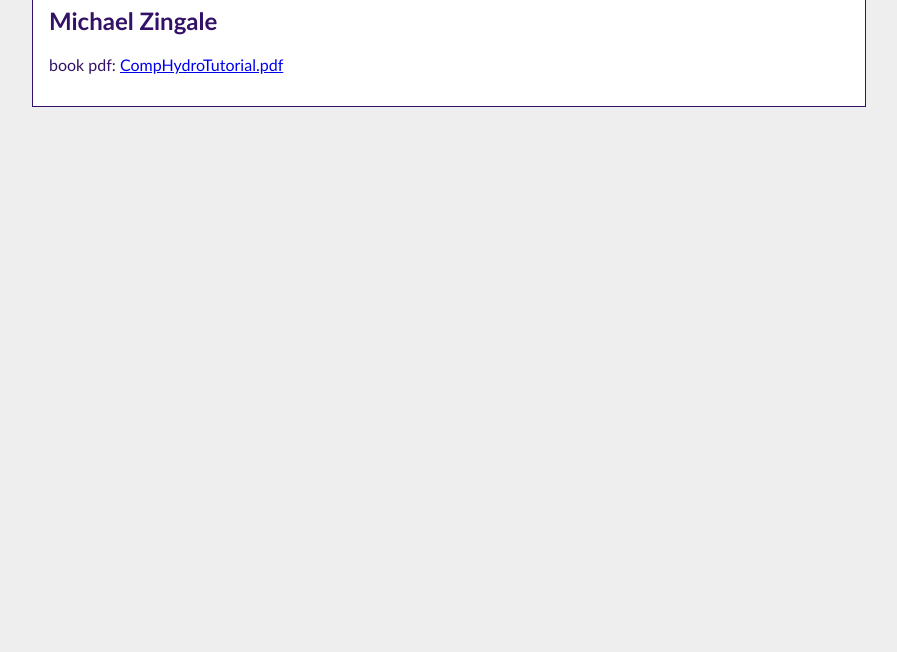
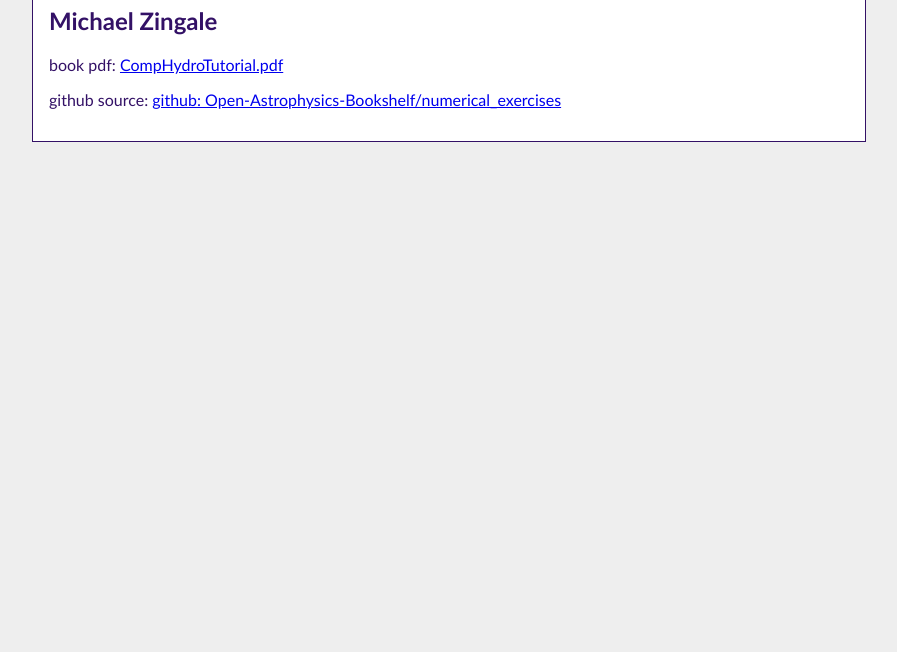
Before and after one commit to Open-Astrophysics-Bookshelf/numerical_exercises, a plain HTML site: page index.html in a window 1280 px wide. Shown: the part 148-800 px from the top of the page, without its empty margins (191-1088 px from the left). Drawn offline with Linux system fonts and the light colour scheme.

Commit message:
update source

```diff
--- a/index.html
+++ b/index.html
@@ -15,6 +15,7 @@
     <h2>Michael Zingale</h2>
 
     <p>book pdf: <a href="CompHydroTutorial.pdf">CompHydroTutorial.pdf</a>
+    <p>github source: <a href="https://github.com/Open-Astrophysics-Bookshelf/numerical_exercises">github: Open-Astrophysics-Bookshelf/numerical_exercises</a>
 
   </div>
 
```
